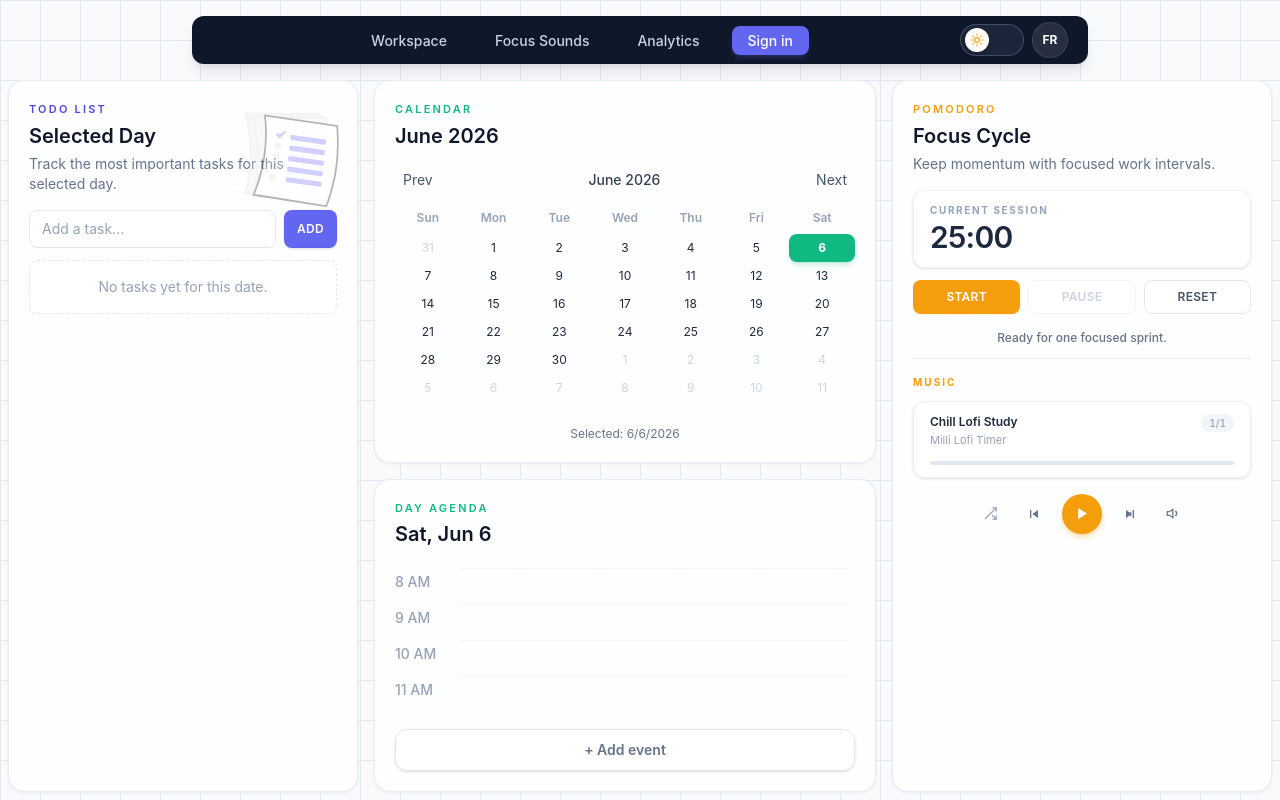
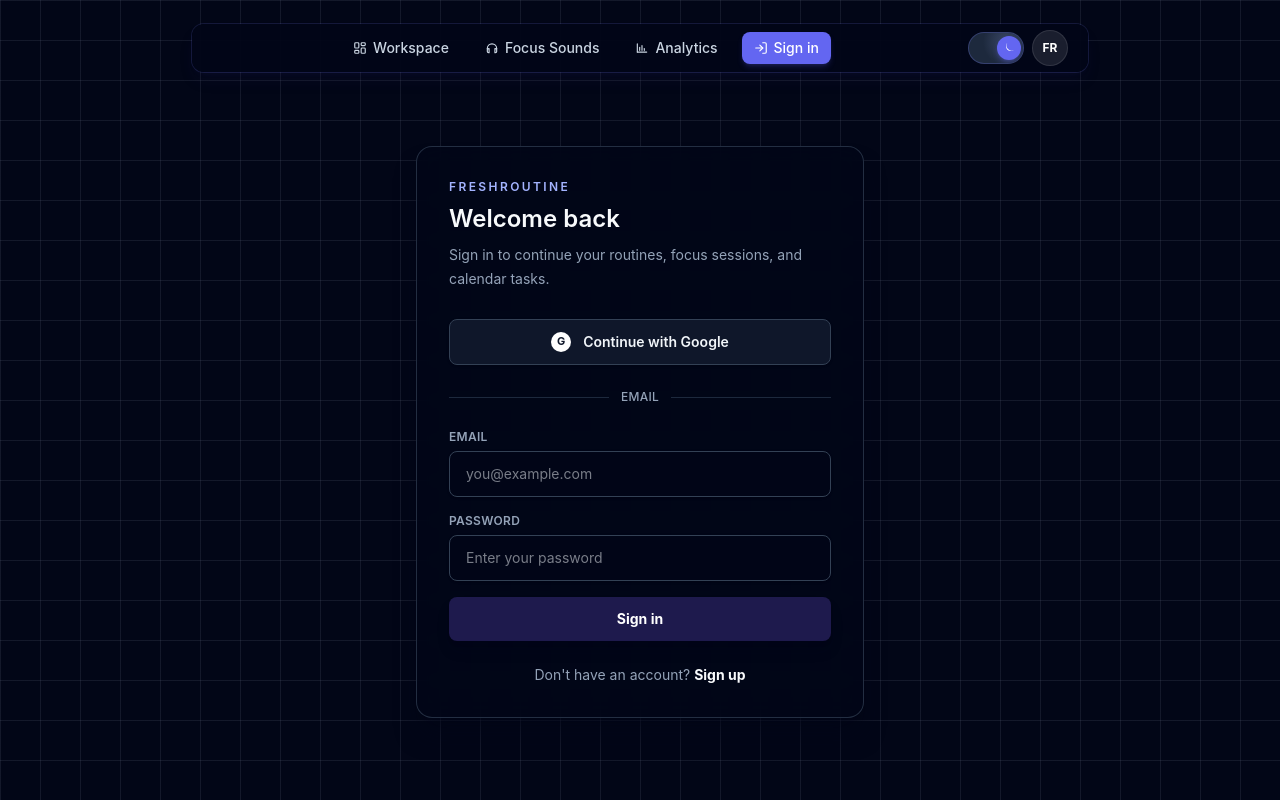
Before and after one commit to Mich1ko/FreshRoutine-v1, a React (Vite) app in the folder FreshRoutinev1/: page /login in a window 1280 px wide. Both pictures are taken after a click on the button "Switch to dark mode". Built offline with nearby package versions, Linux system fonts and the light colour scheme.

Commit message:
Implement theme toggle functionality and enhance UI for light/dark mode support across components

```diff
--- a/FreshRoutinev1/index.html
+++ b/FreshRoutinev1/index.html
@@ -5,6 +5,19 @@
     <link rel="icon" type="image/svg+xml" href="/favicon.svg" />
     <meta name="viewport" content="width=device-width, initial-scale=1.0" />
     <title>freshroutinev1</title>
+    <script>
+      (function () {
+        try {
+          var theme = localStorage.getItem('freshroute-theme') || 'light'
+          var isDark = theme === 'dark'
+          document.documentElement.classList.toggle('dark', isDark)
+          document.documentElement.dataset.theme = theme
+          document.documentElement.style.colorScheme = isDark ? 'dark' : 'light'
+        } catch (error) {
+          document.documentElement.style.colorScheme = 'light'
+        }
+      })()
+    </script>
   </head>
   <body>
     <div id="root"></div>
--- a/FreshRoutinev1/src/App.jsx
+++ b/FreshRoutinev1/src/App.jsx
@@ -1,15 +1,27 @@
 import './App.css'
 import { useState, useEffect } from 'react'
+import { Routes, Route } from 'react-router-dom'
 import Navbar from './components/Navbar'
 import TodoPanel from './components/TodoPanel'
 import CalendarPanel from './components/CalendarPanel'
 import PomodoroPanel from './components/PomodoroPanel'
 import DayAgendaCard from './components/DayAgendaCard'
 import AddEventModal from './components/AddEventModal'
+import AnalyticsPanel from './components/AnalyticsPanel'
+import AuthForm from './components/AuthForm'
+import {
+  getDateKey,
+  readTodoTasksByDate,
+  saveTodoTasksByDate,
+} from './utils/analytics'
 
 function App() {
+  const [theme, setTheme] = useState(() => {
+    return localStorage.getItem('freshroute-theme') ?? 'light'
+  })
   const [selectedDate, setSelectedDate] = useState(() => new Date())
   const [isModalOpen, setIsModalOpen] = useState(false)
+  const [todoTasksByDate, setTodoTasksByDate] = useState(() => readTodoTasksByDate())
 
   // 1. Upgrade to useState so we can push new events into it!
   const [allTasks, setAllTasks] = useState(() => {
@@ -35,6 +47,22 @@
     localStorage.setItem('freshroute-tasks', JSON.stringify(allTasks))
   }, [allTasks])
 
+  useEffect(() => {
+    saveTodoTasksByDate(todoTasksByDate)
+  }, [todoTasksByDate])
+
+  useEffect(() => {
+    const isDark = theme === 'dark'
+    document.documentElement.classList.toggle('dark', isDark)
+    document.documentElement.dataset.theme = theme
+    document.documentElement.style.colorScheme = isDark ? 'dark' : 'light'
+    localStorage.setItem('freshroute-theme', theme)
+  }, [theme])
+
+  const toggleTheme = () => {
+    setTheme((currentTheme) => currentTheme === 'dark' ? 'light' : 'dark')
+  }
+
   // 3. Filter down to ONLY the tasks for the currently clicked calendar day
   const dayTasks = allTasks.filter((task) => {
     return (
@@ -43,21 +71,42 @@
       task.start.getDate() === selectedDate.getDate()
     )
   })
+  const selectedDateKey = getDateKey(selectedDate)
+  const selectedTodoTasks = todoTasksByDate[selectedDateKey] ?? []
 
   // 4. This is the "Elevator" function we pass to the Modal to receive the new event
   const handleSaveNewEvent = (newTask) => {
     setAllTasks(prevTasks => [...prevTasks, newTask])
   }
 
+  const handleTodoTasksChange = (nextTasks) => {
+    setTodoTasksByDate((currentTasksByDate) => ({
+      ...currentTasksByDate,
+      [selectedDateKey]: nextTasks,
+    }))
+  }
+
 
   return (
-    <div className="h-screen bg-transparent p-2 flex flex-col gap-4">
-      <Navbar />
-      <div className="grid flex-1 min-h-0 gap-4 grid-cols-[350px_1fr_380px]">
+    <div className="min-h-screen lg:h-screen bg-transparent p-3 lg:p-4 flex flex-col gap-4 text-slate-700 transition-colors duration-500 dark:text-slate-200 overflow-y-auto lg:overflow-hidden">
+      <Navbar theme={theme} onToggleTheme={toggleTheme} />
 
-        <TodoPanel />
+      <div className="flex-1 min-h-0 w-full max-w-7xl mx-auto flex flex-col justify-start">
+        <Routes>
+          <Route path="/" element={
+            <div className="grid grid-cols-1 lg:grid-cols-[300px_1fr_320px] xl:grid-cols-[350px_1fr_380px] gap-4 w-full h-full min-h-0">
 
-        <div className="grid min-h-0 gap-4 grid-rows-[auto_1fr]">
+              {/* Todo List Panel */}
+              <div className="order-2 lg:order-1 h-[500px] lg:h-full">
+                <TodoPanel
+                  selectedDate={selectedDate}
+                  tasks={selectedTodoTasks}
+                  onTasksChange={handleTodoTasksChange}
+                />
+              </div>
+
+              {/* Calendar & Agenda Column */}
+              <div className="order-1 lg:order-2 grid min-h-0 gap-4 grid-rows-[auto_1fr] h-[650px] lg:h-full">
                 <CalendarPanel selectedDate={selectedDate} onSelectDate={setSelectedDate} />
                 <DayAgendaCard
                   date={selectedDate}
@@ -66,17 +115,42 @@
                 />
               </div>
 
+              {/* Pomodoro Focus Panel */}
+              <div className="order-3 lg:h-full h-[550px]">
                 <PomodoroPanel />
               </div>
 
-      {/* 5. Render the Modal on top of everything! */}
+            </div>
+          } />
+
+          <Route path="/focus" element={
+            <div className="flex items-center justify-center w-full h-full min-h-[500px] p-2">
+              <div className="w-full max-w-lg h-[550px]">
+                <PomodoroPanel />
+              </div>
+            </div>
+          } />
+
+          <Route path="/analytics" element={
+            <div className="flex items-center justify-center w-full h-full min-h-[500px] p-2">
+              <div className="w-full max-w-2xl h-[550px]">
+                <AnalyticsPanel />
+              </div>
+            </div>
+          } />
+
+          <Route path="/login" element={<AuthForm mode="login" />} />
+          <Route path="/signup" element={<AuthForm mode="signup" />} />
+        </Routes>
+      </div>
+
+      {/* Render the Modal on top of everything */}
       <AddEventModal
         isOpen={isModalOpen}
         onClose={() => setIsModalOpen(false)}
         onSave={handleSaveNewEvent}
         selectedDate={selectedDate}
       />
-
     </div>
   )
 }
--- a/FreshRoutinev1/src/components/Card.jsx
+++ b/FreshRoutinev1/src/components/Card.jsx
@@ -5,6 +5,7 @@
   title,
   description,
   accentClassName,
+  borderClassName,
   className = 'relative overflow-hidden',
   children,
   variant = 'dark', // 'dark' (default) or 'light'
@@ -29,11 +30,16 @@
     'text-sm space-y-3 flex-1 min-h-0 flex flex-col'
   ].join(' ')
 
+  const defaultBorderClass = isLight
+    ? 'border-slate-200/80 dark:border-slate-700/70'
+    : 'border-slate-800/80'
+
   const cardClassName = [
-    'h-full rounded-2xl border transition-all duration-200 shadow-sm',
+    'ui-card-glow h-full rounded-2xl border shadow-sm',
+    borderClassName ?? defaultBorderClass,
     isLight
-      ? 'border-slate-200/80 shadow-slate-200/60 dark:border-slate-700/70 dark:shadow-slate-950/50'
-      : 'border-slate-800/80',
+      ? 'shadow-slate-200/60 dark:[box-shadow:0_0_0_1px_rgba(165,180,252,0.1),0_10px_28px_-20px_rgba(2,6,23,0.9),0_0_18px_-8px_rgba(99,102,241,0.28)]'
+      : 'dark:[box-shadow:0_0_0_1px_rgba(165,180,252,0.08),0_0_18px_-8px_rgba(99,102,241,0.24)]',
     bg,
     'p-5 backdrop-blur-md',
     className,
--- a/FreshRoutinev1/src/components/DayAgendaCard.jsx
+++ b/FreshRoutinev1/src/components/DayAgendaCard.jsx
@@ -3,9 +3,9 @@
 const hourSlots = Array.from({ length: 16 }, (_, i) => 8 + i)
 
 const pillStyles = {
-    green: 'border-emerald-500 bg-emerald-50 text-emerald-900',
-    blue: 'border-indigo-500 bg-indigo-50 text-indigo-900',
-    yellow: 'border-amber-500 bg-amber-50 text-amber-900',
+    green: 'border-emerald-500 bg-emerald-50 text-emerald-900 dark:bg-emerald-950/55 dark:text-emerald-100',
+    blue: 'border-indigo-500 bg-indigo-50 text-indigo-900 dark:bg-indigo-950/55 dark:text-indigo-100',
+    yellow: 'border-amber-500 bg-amber-50 text-amber-900 dark:bg-amber-950/45 dark:text-amber-100',
 }
 
 const formatHourLabel = (hour24) => {
@@ -49,9 +49,10 @@
             title={formatDateTitle(date)}
             variant="light"
             accentClassName="text-emerald-500"
+            borderClassName="border-emerald-500/60"
             className="flex flex-col min-h-0"
         >
-            <div className="flex-1 overflow-y-auto space-y-1 pr-2">
+            <div className="agenda-scroll flex-1 min-h-0 overflow-y-auto space-y-1 rounded-xl pr-2">
                 {/* Dynamically generate hour blocks. For each hour slot, we filter the normalized
                     tasks to see if any fall within that specific start hour. */}
                 {hourSlots.map((hour) => {
@@ -60,7 +61,7 @@
                     return (
                         <div key={hour} className="grid grid-cols-[64px_1fr] items-start py-1">
                             <p className="pt-1 text-sm text-slate-400 font-medium dark:text-slate-500">{formatHourLabel(hour)}</p>
-                            <div className="space-y-1 border-t border-slate-100 pt-1 dark:border-slate-800">
+                            <div className="space-y-1 border-t border-slate-100 pt-1 dark:border-slate-700/80">
                                 {slotTasks.length ? (
                                     /* If there are tasks in this hour slot, render them inside the grid. Conditional rendering with the ternary operator (?) is common in React. */
                                     slotTasks.map((task) => (
--- a/FreshRoutinev1/src/components/LightDarkToggle.jsx
+++ b/FreshRoutinev1/src/components/LightDarkToggle.jsx
@@ -6,27 +6,39 @@
       type="button"
       onClick={onToggle}
       aria-label={isDark ? 'Switch to light mode' : 'Switch to dark mode'}
-      className="relative inline-flex h-8 w-16 items-center rounded-full border border-slate-200/20 bg-slate-800/90 p-1 text-slate-300 shadow-inner transition-colors duration-200 hover:text-white dark:border-indigo-400/20 dark:bg-slate-950"
+      aria-pressed={isDark}
+      className={`relative inline-flex h-8 w-14 shrink-0 items-center overflow-hidden rounded-full border p-1 transition-colors duration-500 ease-out ${
+        isDark
+          ? 'border-indigo-400/25 bg-slate-800'
+          : 'border-white/15 bg-slate-700/80'
+      }`}
     >
       <span
-        className={`absolute flex h-6 w-6 items-center justify-center rounded-full bg-white text-amber-500 shadow-md transition-transform duration-200 dark:bg-indigo-500 dark:text-white ${
-          isDark ? 'translate-x-8' : 'translate-x-0'
+        className={`pointer-events-none absolute inset-0 rounded-full transition-opacity duration-500 ${
+          isDark ? 'opacity-100' : 'opacity-0'
+        }`}
+        style={{
+          background:
+            'radial-gradient(circle at 70% 30%, rgba(165, 180, 252, 0.22), transparent 55%)',
+        }}
+        aria-hidden="true"
+      />
+
+      <span
+        className={`relative z-10 grid h-6 w-6 place-items-center rounded-full shadow-md transition-all duration-500 ease-[cubic-bezier(0.22,1,0.36,1)] ${
+          isDark
+            ? 'translate-x-6 bg-indigo-500 text-white shadow-indigo-500/30'
+            : 'translate-x-0 bg-white text-amber-500 shadow-slate-900/20'
         }`}
       >
-        {isDark ? (
         <svg
           aria-hidden="true"
           viewBox="0 0 24 24"
-            className="h-3.5 w-3.5"
-            fill="currentColor"
-          >
-            <path d="M21 14.8A8.5 8.5 0 0 1 9.2 3a7 7 0 1 0 11.8 11.8Z" />
-          </svg>
-        ) : (
-          <svg
-            aria-hidden="true"
-            viewBox="0 0 24 24"
-            className="h-3.5 w-3.5"
+          className={`col-start-1 row-start-1 h-3.5 w-3.5 transition-all duration-500 ease-out ${
+            isDark
+              ? 'scale-50 rotate-90 opacity-0'
+              : 'scale-100 rotate-0 opacity-100'
+          }`}
           fill="none"
           stroke="currentColor"
           strokeWidth="2"
@@ -36,7 +48,18 @@
           <circle cx="12" cy="12" r="4" />
           <path d="M12 2v2M12 20v2M4.93 4.93l1.41 1.41M17.66 17.66l1.41 1.41M2 12h2M20 12h2M4.93 19.07l1.41-1.41M17.66 6.34l1.41-1.41" />
         </svg>
-        )}
+        <svg
+          aria-hidden="true"
+          viewBox="0 0 24 24"
+          className={`col-start-1 row-start-1 h-3.5 w-3.5 transition-all duration-500 ease-out ${
+            isDark
+              ? 'scale-100 rotate-0 opacity-100'
+              : 'scale-50 -rotate-90 opacity-0'
+          }`}
+          fill="currentColor"
+        >
+          <path d="M21 14.8A8.5 8.5 0 0 1 9.2 3a7 7 0 1 0 11.8 11.8Z" />
+        </svg>
       </span>
     </button>
   )
--- a/FreshRoutinev1/src/components/MusicPlayer.jsx
+++ b/FreshRoutinev1/src/components/MusicPlayer.jsx
@@ -136,7 +136,7 @@
     return (
         <div className="mt-auto">
             {/* Divider */}
-            <div className="border-t border-slate-200/70 mb-4" />
+            <div className="border-t border-slate-200/70 mb-4 dark:border-slate-700/70" />
 
             {/* Section label */}
             <p className="text-[10px] font-bold uppercase tracking-[0.2em] text-amber-500 mb-3">
@@ -144,23 +144,23 @@
             </p>
 
             {/* Track info */}
-            <div className="rounded-xl bg-white/60 border border-slate-200/60 px-4 py-3 shadow-sm mb-3">
+            <div className="rounded-xl bg-white/60 border border-slate-200/60 px-4 py-3 shadow-sm mb-3 transition-colors duration-500 dark:border-slate-700/70 dark:bg-slate-950/50 dark:shadow-none">
                 <div className="flex justify-between items-start gap-2">
                     <div className="min-w-0 flex-1">
-                        <p className="text-xs font-semibold text-slate-800 truncate leading-tight">
+                        <p className="text-xs font-semibold text-slate-800 truncate leading-tight dark:text-slate-100">
                             {track.title}
                         </p>
-                        <p className="text-[11px] text-slate-400 mt-1 truncate">
+                        <p className="text-[11px] text-slate-400 mt-1 truncate dark:text-slate-500">
                             {track.artist}
                         </p>
                     </div>
-                    <span className="text-[10px] font-medium text-slate-400 bg-slate-100 rounded-full px-2 py-0.5 tabular-nums flex-shrink-0">
+                    <span className="text-[10px] font-medium text-slate-400 bg-slate-100 rounded-full px-2 py-0.5 tabular-nums flex-shrink-0 dark:bg-slate-800 dark:text-slate-400">
                         {trackIndex + 1}/{playlist.length}
                     </span>
                 </div>
 
                 {/* Fake progress bar — decorative for now */}
-                <div className="mt-3 h-1 rounded-full bg-slate-200 overflow-hidden">
+                <div className="mt-3 h-1 rounded-full bg-slate-200 overflow-hidden dark:bg-slate-800">
                     <div
                         className={`h-full rounded-full bg-amber-400 transition-all duration-1000 ${isPlaying ? 'w-2/5' : 'w-0'}`}
                     />
@@ -182,8 +182,8 @@
                         }
                     }}
                     className={`rounded-lg p-2 transition-all duration-150 flex-shrink-0 ${isShuffle
-                        ? 'text-amber-500 bg-amber-50 shadow-sm'
-                        : 'text-slate-400 hover:text-slate-600 hover:bg-slate-100'
+                        ? 'text-amber-500 bg-amber-50 shadow-sm dark:bg-amber-500/10 dark:text-amber-400'
+                        : 'text-slate-400 hover:text-slate-600 hover:bg-slate-100 dark:hover:bg-slate-800 dark:hover:text-slate-200'
                         }`}
                 >
                     {/* Shuffle icon */}
@@ -200,7 +200,7 @@
                     type="button"
                     title="Previous"
                     onClick={handlePrev}
-                    className="rounded-lg p-2 text-slate-500 hover:text-slate-800 hover:bg-slate-100 transition-all duration-150 flex-shrink-0"
+                    className="rounded-lg p-2 text-slate-500 hover:text-slate-800 hover:bg-slate-100 transition-all duration-150 flex-shrink-0 dark:text-slate-400 dark:hover:bg-slate-800 dark:hover:text-slate-100"
                 >
                     <svg xmlns="http://www.w3.org/2000/svg" width="16" height="16" viewBox="0 0 24 24" fill="currentColor">
                         <path d="M6 6h2v12H6zm3.5 6 8.5 6V6z" />
@@ -232,7 +232,7 @@
                     type="button"
                     title="Next"
                     onClick={handleNext}
-                    className="rounded-lg p-2 text-slate-500 hover:text-slate-800 hover:bg-slate-100 transition-all duration-150 flex-shrink-0"
+                    className="rounded-lg p-2 text-slate-500 hover:text-slate-800 hover:bg-slate-100 transition-all duration-150 flex-shrink-0 dark:text-slate-400 dark:hover:bg-slate-800 dark:hover:text-slate-100"
                 >
                     <svg xmlns="http://www.w3.org/2000/svg" width="16" height="16" viewBox="0 0 24 24" fill="currentColor">
                         <path d="M6 18l8.5-6L6 6v12zm2.5-6 5.5 3.9V8.1L8.5 12zM16 6h2v12h-2z" />
@@ -249,8 +249,8 @@
                         aria-label="Toggle volume controls"
                         aria-expanded={isVolumeOpen}
                         className={`rounded-lg p-2 transition-all duration-150 flex-shrink-0 ${isVolumeOpen
-                            ? 'text-amber-500 bg-amber-50 shadow-sm'
-                            : 'text-slate-500 hover:text-slate-800 hover:bg-slate-100'
+                            ? 'text-amber-500 bg-amber-50 shadow-sm dark:bg-amber-500/10 dark:text-amber-400'
+                            : 'text-slate-500 hover:text-slate-800 hover:bg-slate-100 dark:text-slate-400 dark:hover:bg-slate-800 dark:hover:text-slate-100'
                             }`}
                     >
                         {volumeIcon === 'muted' && (
@@ -282,13 +282,13 @@
                     </button>
 
                     {isVolumeOpen && (
-                        <div className="absolute right-0 bottom-full mb-2 flex w-40 max-w-[calc(100vw-2rem)] items-center gap-2 overflow-hidden rounded-lg border border-slate-200/70 bg-white px-2 py-2 shadow-md z-10">
+                        <div className="absolute right-0 bottom-full mb-2 flex w-40 max-w-[calc(100vw-2rem)] items-center gap-2 overflow-hidden rounded-lg border border-slate-200/70 bg-white px-2 py-2 shadow-md z-10 dark:border-slate-700 dark:bg-slate-900">
                             <button
                                 type="button"
                                 onClick={handleMute}
                                 title={isMuted ? 'Unmute' : 'Mute'}
                                 aria-label={isMuted ? 'Unmute' : 'Mute'}
-                                className="rounded-md p-1.5 text-slate-500 hover:text-slate-800 hover:bg-slate-100 transition-all duration-150 flex-shrink-0"
+                                className="rounded-md p-1.5 text-slate-500 hover:text-slate-800 hover:bg-slate-100 transition-all duration-150 flex-shrink-0 dark:text-slate-400 dark:hover:bg-slate-800 dark:hover:text-slate-100"
                             >
                                 {volumeIcon === 'muted' && (
                                     <svg xmlns="http://www.w3.org/2000/svg" width="14" height="14"
--- a/FreshRoutinev1/src/components/Navbar.jsx
+++ b/FreshRoutinev1/src/components/Navbar.jsx
@@ -2,35 +2,87 @@
 import { useState } from "react";
 import LightDarkToggle from "./LightDarkToggle";
 
+const iconClass = "h-3.5 w-3.5 shrink-0";
+
+function WorkspaceIcon() {
+  return (
+    <svg className={iconClass} viewBox="0 0 24 24" fill="none" stroke="currentColor" strokeWidth="2" strokeLinecap="round" strokeLinejoin="round" aria-hidden="true">
+      <rect x="3" y="3" width="7" height="9" rx="1.5" />
+      <rect x="14" y="3" width="7" height="5" rx="1.5" />
+      <rect x="14" y="12" width="7" height="9" rx="1.5" />
+      <rect x="3" y="16" width="7" height="5" rx="1.5" />
+    </svg>
+  );
+}
+
+function HeadphonesIcon() {
+  return (
+    <svg className={iconClass} viewBox="0 0 24 24" fill="none" stroke="currentColor" strokeWidth="2" strokeLinecap="round" strokeLinejoin="round" aria-hidden="true">
+      <path d="M4 13a8 8 0 0 1 16 0" />
+      <path d="M4 13v5a2 2 0 0 0 2 2h1v-7H6a2 2 0 0 0-2 2Z" />
+      <path d="M20 13v5a2 2 0 0 1-2 2h-1v-7h1a2 2 0 0 1 2 2Z" />
+    </svg>
+  );
+}
+
+function ChartIcon() {
+  return (
+    <svg className={iconClass} viewBox="0 0 24 24" fill="none" stroke="currentColor" strokeWidth="2" strokeLinecap="round" strokeLinejoin="round" aria-hidden="true">
+      <path d="M4 19V5" />
+      <path d="M4 19h16" />
+      <path d="M8 16v-5" />
+      <path d="M12 16V8" />
+      <path d="M16 16v-3" />
+    </svg>
+  );
+}
+
+function SignInIcon() {
+  return (
+    <svg className={iconClass} viewBox="0 0 24 24" fill="none" stroke="currentColor" strokeWidth="2" strokeLinecap="round" strokeLinejoin="round" aria-hidden="true">
+      <path d="M15 3h4a2 2 0 0 1 2 2v14a2 2 0 0 1-2 2h-4" />
+      <path d="M10 17l5-5-5-5" />
+      <path d="M15 12H3" />
+    </svg>
+  );
+}
+
 const links = [
-  { name: "Workspace", path: "/" },
-  { name: "Focus Sounds", path: "/focus" },
-  { name: "Analytics", path: "/analytics" },
-  { name: "Sign in", path: "/login" },
+  { name: "Workspace", path: "/", icon: WorkspaceIcon },
+  { name: "Focus Sounds", path: "/focus", icon: HeadphonesIcon },
+  { name: "Analytics", path: "/analytics", icon: ChartIcon },
+  { name: "Sign in", path: "/login", icon: SignInIcon },
 ];
 
 export default function Navbar({ theme, onToggleTheme }) {
   const [isProfileOpen, setIsProfileOpen] = useState(false);
 
   return (
-    <nav className="mx-auto mt-2 grid min-h-12 w-[94%] md:w-[92%] max-w-4xl grid-cols-[1fr_auto] items-center rounded-xl bg-slate-900 px-2 md:px-4 py-1.5 text-white shadow-lg shadow-slate-900/10 transition-colors duration-200 dark:bg-slate-950/95 dark:shadow-indigo-950/20">
-      <ul className="flex gap-1 md:gap-4 items-center justify-center flex-wrap">
-        {links.map((link) => (
+    <nav className="mx-auto mt-2 grid min-h-12 w-[94%] md:w-[92%] max-w-4xl grid-cols-[1fr_auto] items-center rounded-xl bg-slate-900 px-2 md:px-4 py-1.5 text-white shadow-lg shadow-slate-900/10 transition-colors duration-500 dark:bg-slate-950/95 dark:shadow-indigo-950/20 dark:ring-1 dark:ring-indigo-400/15">
+      <ul className="flex gap-1 md:gap-3 items-center justify-center flex-wrap">
+        {links.map((link) => {
+          const Icon = link.icon;
+
+          return (
             <li key={link.path}>
               <NavLink
                 to={link.path}
                 end={link.path === "/"}
+                title={link.name}
                 className={({ isActive }) =>
-                `px-2.5 py-1 md:px-4 md:py-1.5 rounded-lg text-xs md:text-sm font-medium transition-all duration-200 ${isActive
+                  `inline-flex items-center gap-1.5 px-2 py-1 md:px-3 md:py-1.5 rounded-lg text-xs md:text-sm font-medium transition-all duration-200 ${isActive
                     ? "bg-indigo-500 text-white shadow-md shadow-indigo-500/20"
                     : "text-slate-300 hover:bg-slate-700 hover:text-white dark:text-slate-300 dark:hover:bg-slate-800"
                   }`
                 }
               >
-              {link.name}
+                <Icon />
+                <span className="sr-only sm:hidden">{link.name}</span>
+                <span className="hidden whitespace-nowrap sm:inline">{link.name}</span>
               </NavLink>
             </li>
-        ))}
+          );
+        })}
       </ul>
       <div className="flex items-center justify-end gap-2 px-1">
         <LightDarkToggle theme={theme} onToggle={onToggleTheme} />
--- a/FreshRoutinev1/src/index.css
+++ b/FreshRoutinev1/src/index.css
@@ -1,4 +1,6 @@
 @import "tailwindcss";
+
+@custom-variant dark (&:where(.dark, .dark *));
 
 @theme {
   --color-slate-50: #F8FAFC;
@@ -30,6 +32,20 @@
   --color-rose-500: #F43F5E;
 }
 
+html {
+  color-scheme: light;
+}
+
+html.dark {
+  color-scheme: dark;
+}
+
+html,
+body,
+#root {
+  min-height: 100%;
+}
+
 body {
   background-color: var(--color-slate-50);
   color: var(--color-slate-700);
@@ -39,4 +55,63 @@
     linear-gradient(to right, var(--color-slate-200) 1px, transparent 1px),
     linear-gradient(to bottom, var(--color-slate-200) 1px, transparent 1px);
   background-size: 40px 40px;
+  transition:
+    background-color 450ms ease,
+    color 450ms ease;
 }
+
+.dark body {
+  background-color: #020617;
+  color: #e2e8f0;
+  background-image:
+    linear-gradient(to right, rgba(148, 163, 184, 0.12) 1px, transparent 1px),
+    linear-gradient(to bottom, rgba(148, 163, 184, 0.12) 1px, transparent 1px);
+}
+
+.ui-card-glow {
+  transition:
+    background-color 450ms ease,
+    border-color 450ms ease,
+    color 450ms ease,
+    box-shadow 450ms ease;
+}
+
+html.dark .ui-card-glow {
+  box-shadow:
+    0 0 0 1px rgba(165, 180, 252, 0.1),
+    0 10px 28px -20px rgba(2, 6, 23, 0.9),
+    0 0 18px -8px rgba(99, 102, 241, 0.28);
+}
+
+.agenda-scroll {
+  scrollbar-width: thin;
+  scrollbar-color: rgba(148, 163, 184, 0.55) transparent;
+  background-color: transparent;
+}
+
+html.dark .agenda-scroll {
+  scrollbar-color: rgba(129, 140, 248, 0.4) rgba(2, 6, 23, 0.85);
+  background-color: rgba(2, 6, 23, 0.45);
+}
+
+.agenda-scroll::-webkit-scrollbar {
+  width: 8px;
+}
+
+.agenda-scroll::-webkit-scrollbar-track {
+  background: transparent;
+  border-radius: 999px;
+}
+
+html.dark .agenda-scroll::-webkit-scrollbar-track {
+  background: rgba(2, 6, 23, 0.7);
+}
+
+.agenda-scroll::-webkit-scrollbar-thumb {
+  background: rgba(148, 163, 184, 0.45);
+  border-radius: 999px;
+}
+
+html.dark .agenda-scroll::-webkit-scrollbar-thumb {
+  background: rgba(100, 116, 139, 0.55);
+}
```
Lines whose indentation alone changed are shown as unchanged.
